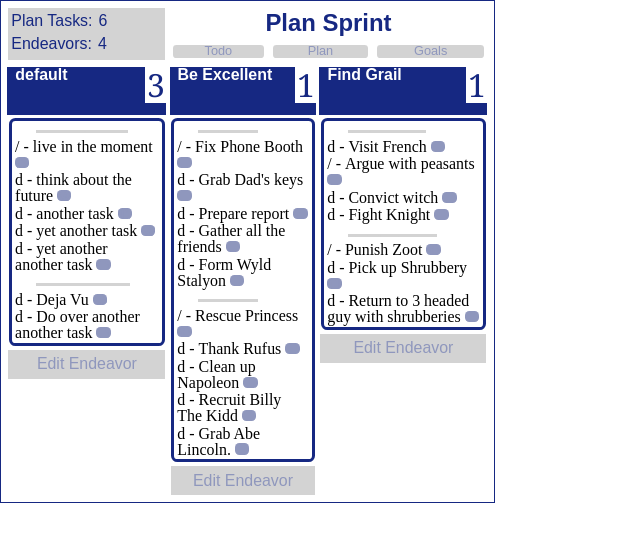
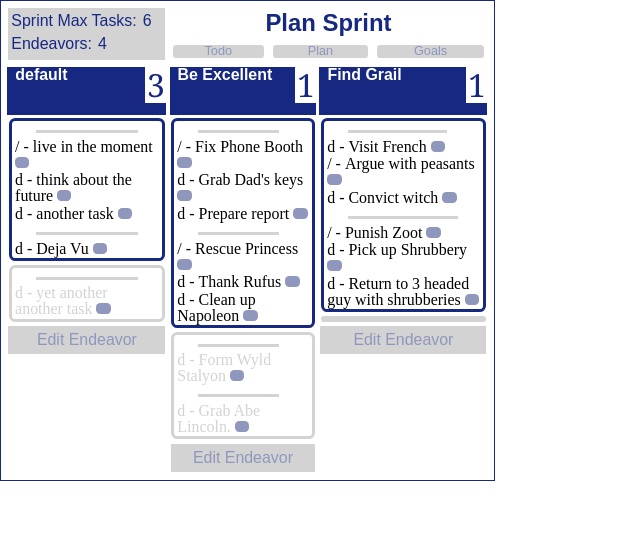
Before and after one commit to psons/task-blotter, a React (Create React App) app: page / in a window 1280 px wide. Shown: the top 542 px of the page, without its empty margins (0-640 px from the left). Built offline with nearby package versions, Linux system fonts and the light colour scheme.

Commit message:
Minimal Context Provider and Consumer

```diff
--- a/src/components/App.tsx
+++ b/src/components/App.tsx
@@ -1,7 +1,9 @@
-import React from 'react';
+import React, {useState} from 'react';
 import '../css/t_blotter.css';
 import '../css/layout.css';
+import { TbProvider} from "./context/TbContext";
 import {endeavors} from "../testdata/test-endeavors";
+import {user_domain} from "../testdata/test-user-domain";
 import StatPanel from "./StatPanel";
 import Endeavor from "./Endeavor";
 import {StatsT} from "../types/endeavors";
@@ -9,11 +11,12 @@ import {StatsT} from "../types/endeavors";
 
 function App() {
     console.log("Top Level Task Blotter App:src/components/App.tsx.")
-    var screenLayout = "full_width_3_col"; // grid container
+    let screenLayout = "full_width_3_col"; // grid container
     let endeavorGridAreas = ["e1_area", "e2_area", "e3_area"]
     let renderEndeavors = [];
     let renderCount = 0
     let endeavorColumns = 3;
+
     while ((renderCount < endeavorColumns) && (renderCount < endeavors.length)){
         renderEndeavors.push(<Endeavor
             endeavor_t={endeavors[renderCount]}
@@ -25,8 +28,9 @@ function App() {
     let ec = endeavors.length;
 
     // todo this will become application state, and tasks becomes user modifiable
-    let stats_t: StatsT = {task_count: 6, endeavor_count: ec}
+    let stats_t: StatsT = {task_count: user_domain.sprint_task_count, endeavor_count: ec}
     return (
+        <TbProvider >
             <div className={"app " + screenLayout}>
                 <div className="screen_title title_area">Plan Sprint</div>
                 <StatPanel stats_t={stats_t}  />
@@ -39,9 +43,9 @@ function App() {
                 <div className="b1_area">
                     <div className="menu_choice">Todo</div>
                 </div>
-
                 { renderEndeavors }
             </div>
+        </TbProvider>
   );
 }
 
--- a/src/components/Endeavor.tsx
+++ b/src/components/Endeavor.tsx
@@ -21,11 +21,20 @@ const Endeavor = ({endeavor_t, grid_area}: EndeavorCT) => {
             </div>
             <div className="task_list tasks_list_endeavor_in_sprint">
                 {story_list.map(story => {
-                    console.log(`Endeavor rendering story: ${story.name}`)
+                    console.log(`Endeavor in_sprint story: ${story.name}`)
                     return (
-                        <Story story_t={story} key={story.sid}></Story>
+                        <Story story_t={story} is_top={true} key={story.sid}></Story>
                     )
                 }
+                )}
+            </div>
+            <div className="task_list tasks_list_endeavor_out_of_sprint">
+                {story_list.map(story => {
+                        console.log(`Endeavor out_of_sprint story: ${story.name}`)
+                        return (
+                            <Story story_t={story} is_top={false} key={story.sid}></Story>
+                        )
+                    }
                 )}
             </div>
             <div className="endeavor_footer">
--- a/src/components/StatPanel.tsx
+++ b/src/components/StatPanel.tsx
@@ -1,22 +1,36 @@
 import React from "react";
 import {StatsT} from "../types/endeavors"
+import {TbConsumer} from "./context/TbContext";
+
 interface StatsPanelCT {
     stats_t: StatsT;
 }
 
 const StatPanel = ({stats_t}: StatsPanelCT) => {
-    const {task_count, endeavor_count} = stats_t;
+    const {endeavor_count} = stats_t;
+
+
+    return (
+        <TbConsumer>
+            {/*Implemented as a render prop that gets context object as a param*/}
+            {/*// de-structure context of type ContextI to get sprint_max_tasks*/}
+            { ({sprint_max_tasks}) => {
                 return (
                     <div className="statistics_panel util_area">
                         <div className="label_val_pair">
-                <span className="sprint_tasks setting_label">Plan Tasks: </span>
-                <span className="setting_value">{task_count}</span>
+                            <span className="sprint_tasks setting_label">Sprint Max Tasks: </span>
+                            <span className="setting_value">{sprint_max_tasks}</span>
                         </div>
                         <div className="label_val_pair">
                             <span className="sprint_endeavors setting_label">Endeavors: </span>
                             <span className="setting_value">{endeavor_count}</span>
                         </div>
                     </div>
+                )
+            }
+
+            }
+        </TbConsumer>
 
     )
 }
--- a/src/components/Story.tsx
+++ b/src/components/Story.tsx
@@ -1,26 +1,55 @@
-import React from "react"
-import {StoryT} from "../types/endeavors";
-import Task from "./Task";
+import React, {FunctionComponent} from "react"
+import {StoryT, TaskT} from "../types/endeavors";
+import Task, {TaskCT} from "./Task";
 
+import {endeavors} from "../testdata/test-endeavors";
+import Endeavor from "./Endeavor";
+
+// Story Component Type
 interface StoryCT {
-    story_t: StoryT;
+    story_t: StoryT;  // Story Data Type
+    is_top: boolean;
     // going to need to add some data here to tell it how to conditionally
     // style its tasks.
 }
 
-const Story = ( {story_t}: StoryCT ) =>
+const Story = ( {story_t, is_top}: StoryCT ) =>
 {
     const {maxTasks, name, taskList} = story_t;
+    let taskListSlice: TaskT[];
+    let is_sprint_candidate: boolean = is_top; // only top tasks in story can get into sprint
+    if (is_top) {
+        // top of taskList: possibly in the sprint
+        taskListSlice = taskList.slice(0, maxTasks);
+        // when is_top, we might hit the end of the sprint size of maxTasks and need to render
+        // the following separator, and set all other is_sprint_candidate to false
+        // <div class="sep sep_sprint_end">Tasks after this are beyond MaxTasks:</div>
+    } else {
+        // bottom of taskList: not in the sprint
+        taskListSlice = taskList.slice(maxTasks+1);
+    }
+    console.log(`taskListSlice map .title-: ${taskListSlice.map( task => task.title)}`)
+    // suppress display of separator for empty task lists.
+    let classNames="sep sep_story "
+    if (taskListSlice.length < 1){
+        classNames= "not_displayed";
+    }
+
+    // Leaving renderTasks code commented, as example of the type that works
+    // for the expanded array expression below in JSX.
+    // let renderTasks: JSX.Element[];
+    // renderTasks = [];
+    // let renderCount = 0;
     return (
-        // <div className="task_list tasks_list_endeavor_in_sprint">
         <div>
-            <div className="sep sep_story"> {name}
+            <div className={classNames}> {name} - {maxTasks}
             </div>
-            {taskList.map(task =>
-                <Task key={task.tid} task_t={task}/>
-            )}
+            {/*{ renderTasks }*/}
+            {taskListSlice.map(task =>
+                <Task key={task.tid} task_t={task} is_sprint_candidate={is_sprint_candidate}/>)
+            }
         </div>
-    );
+);
 }
 
 export default Story;
--- a/src/components/Task.tsx
+++ b/src/components/Task.tsx
@@ -1,18 +1,20 @@
-import React from "react";
+import React, {FunctionComponent} from "react";
 import {TaskT} from "../types/endeavors"
 import {Status} from "./Status";
 
 // This CT component Type is the destructured properties needed by a Component
-interface TaskCT {
+export interface TaskCT {
     task_t: TaskT;
+    is_sprint_candidate: boolean;
 }
 
 // const Task = ({status, title, detail, tid}: TaskT) => (
-const Task = ({task_t}: TaskCT) => {
+const Task: FunctionComponent<TaskCT> = ({task_t, is_sprint_candidate}: TaskCT) => {
     let {status, title, detail, tid} = task_t;
     console.log()
+    let sprintRenderStyle = is_sprint_candidate ? " " : "additional_task_out"
     return (
-        <div className="task">
+        <div className={"task " + sprintRenderStyle}>
             <Status status={status}></Status>
             <p className="task_title"> {title} </p>
             <p className="task_detail"> {detail}</p>
--- /dev/null
+++ b/src/components/context/TbContext.tsx
@@ -0,0 +1,62 @@
+import React, { Component } from 'react';
+import {endeavors} from "../../testdata/test-endeavors";
+import {user_domain} from "../../testdata/test-user-domain";
+
+
+interface ProviderStateI  {
+    sprint_max_tasks: number;
+    sprint_tasks_added: number;
+}
+
+interface ContextI extends ProviderStateI {
+    actions: {
+        incrementSprintTasksAdded: () => void;
+    }
+
+}
+
+// interface ProviderPropsI {}
+
+export const TbContext = React.createContext<ContextI>({}as ContextI);
+
+//export const TbProvider = TbContext.Provider;
+
+// https://react-typescript-cheatsheet.netlify.app/docs/basic/getting-started/context/#extended-example
+export class TbProvider extends Component<any, ProviderStateI>{
+
+    constructor(props: any) {
+        super(props);
+        this.state =  {
+            sprint_max_tasks: 6,
+            sprint_tasks_added: 0
+        }
+    }
+
+
+    // I think the return type is void.  has side effect of updating state.
+    handleIncrementSprintTasks = () => {
+        this.setState( prevState => {
+            return ({
+                sprint_max_tasks: 6,
+                sprint_tasks_added: prevState.sprint_tasks_added + 1
+            });
+        });
+    }
+
+    render () {
+        return (
+            <TbContext.Provider value={{
+                sprint_max_tasks: this.state.sprint_max_tasks,
+                sprint_tasks_added: this.state.sprint_tasks_added,
+                actions: {
+                    incrementSprintTasksAdded: this.handleIncrementSprintTasks
+                }
+        }}>
+                {this.props.children}
+            </TbContext.Provider>
+        );
+    }
+
+}
+
+export const TbConsumer = TbContext.Consumer;
--- a/src/css/t_blotter.css
+++ b/src/css/t_blotter.css
@@ -11,7 +11,9 @@
 
 }
 
-
+.not_displayed {
+    display: none;
+}
 .top_bar {
     display: grid;
     grid-template: auto auto / 1fr 1fr 1fr ;
--- /dev/null
+++ b/src/testdata/test-user-domain.ts
@@ -0,0 +1,4 @@
+export const user_domain = {
+    name: "Daydreaming time",
+    sprint_task_count: 6
+}
--- a/src/types/endeavors.ts
+++ b/src/types/endeavors.ts
@@ -1,4 +1,9 @@
 
+
+interface UserDomainT {
+    name: string;
+    sprint_task_count: number;
+}
 
 // These are types representing the actual user data
 // They may be wrapped in other types ending in CT
```
Lines whose indentation alone changed are shown as unchanged.
